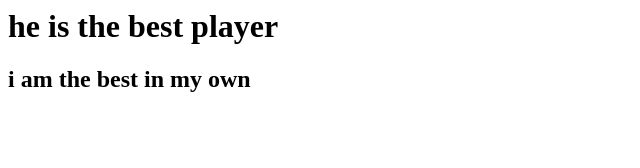
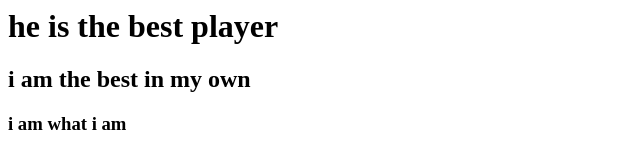
Before and after one commit to pragya114/pragyaa, a plain HTML site: page index.html in a window 1280 px wide. Shown: the whole page, without its empty margins (0-640 px from the left). Drawn offline with Linux system fonts and the light colour scheme.

Commit message:
hehehehehe

```diff
--- a/index.html
+++ b/index.html
@@ -5,6 +5,7 @@
 <body>
 <h1>he is the best player</h1>
 	<h2> i am the best in my own</h2>
+<h3> i am what i am</h3>
 </body>
 
 </html>
```
